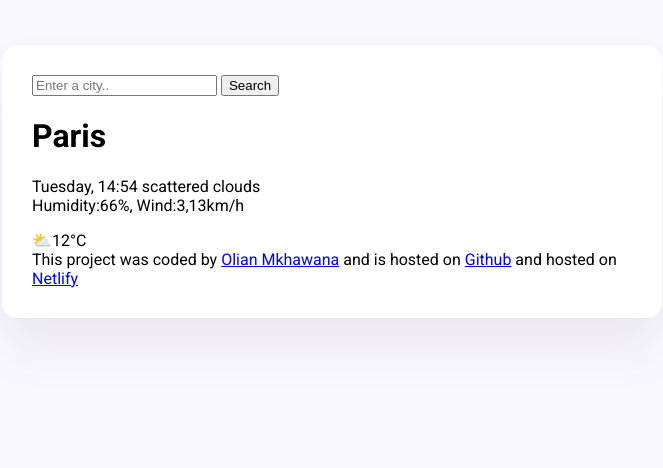
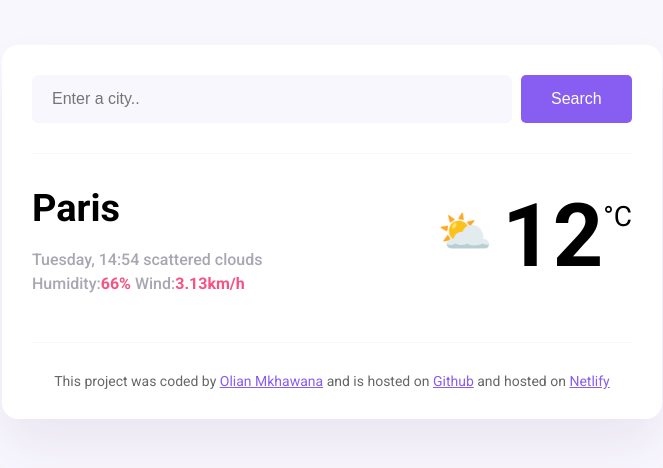
Before and after one commit to Olian741/my-weather-forecast, a plain HTML site: page index.html in a window 1280 px wide. Shown: the whole page, without its empty margins (308-971 px from the left). Drawn offline with Linux system fonts and the light colour scheme.

Commit message:
Added basic CSS

```diff
--- a/index.html
+++ b/index.html
@@ -1,43 +1,63 @@
 <!DOCTYPE html>
 <html lang="en">
   <head>
-    <meta charset="UTF-8">
-    <meta name="viewport" content="width=device-width, initial-scale=1.0">
-    <link rel="stylesheet" href="src/style.css">
-    <link rel="preconnect" href="https://fonts.googleapis.com">
-<link rel="preconnect" href="https://fonts.gstatic.com" crossorigin>
-<link href="https://fonts.googleapis.com/css2?family=Roboto:ital,wght@0,100;0,300;0,400;0,500;0,700;0,900;1,100;1,300;1,400;1,500;1,700;1,900&display=swap" rel="stylesheet">
+    <meta charset="UTF-8" />
+    <meta name="viewport" content="width=device-width, initial-scale=1.0" />
+    <link rel="stylesheet" href="src/style.css" />
+    <link rel="preconnect" href="https://fonts.googleapis.com" />
+    <link rel="preconnect" href="https://fonts.gstatic.com" crossorigin />
+    <link
+      href="https://fonts.googleapis.com/css2?family=Roboto:ital,wght@0,100;0,300;0,400;0,500;0,700;0,900;1,100;1,300;1,400;1,500;1,700;1,900&display=swap"
+      rel="stylesheet"
+    />
     <title>My weather App</title>
   </head>
   <body>
     <div class="weather-app">
       <header>
-        <form>
-            <input type="search" placeholder="Enter a city.." required />
-            <input type="submit" value="Search" />
+        <form class="search-form">
+          <input
+            type="search"
+            placeholder="Enter a city.."
+            required
+            class="search-form-input"
+          />
+          <input type="submit" value="Search" class="search-form-button" />
         </form>
       </header>
       <main>
+        <div class="weather-app-data">
           <div>
-    <h1>
-        Paris
-    </h1>
-    <p>
+            <h1 class="weather-app-city">Paris</h1>
+            <p class="weather-app-details">
               Tuesday, 14:54 scattered clouds
               <br />
-        Humidity:66%, Wind:3,13km/h
+              Humidity:<strong>66%</strong> Wind:<strong>3.13km/h</strong>
             </p>
           </div>
-        <div>⛅12°C</div>
+          <div class="weather-app-temperature-container">
+            <div class="weather-app-icon">⛅</div>
+            <div class="weather-app-temperature">12</div>
+            <div class="weather-app-unit">°C</div>
+          </div>
+
+        </div>
       </main>
+
       <footer>
         This project was coded by
-    <a href="https://github.com/Olian741" target="_blank">Olian Mkhawana</a> and is hosted on
-    <a href="https://github.com/Olian741/my-weather-forecast" target="_blank">Github</a> and hosted on
-    <a href="https://olian-weather-app.netlify.app/" target="_blank"> Netlify</a>
-
+        <a href="https://github.com/Olian741" target="_blank">Olian Mkhawana</a>
+        and is hosted on
+        <a
+          href="https://github.com/Olian741/my-weather-forecast"
+          target="_blank"
+          >Github</a
+        >
+        and hosted on
+        <a href="https://olian-weather-app.netlify.app/" target="_blank">
+          Netlify</a
+        >
       </footer>
     </div>
-
   </body>
 </html>
--- a/src/style.css
+++ b/src/style.css
@@ -1,14 +1,84 @@
-body{
-    background:#f9f7fe;
+body {
+  background: #f9f7fe;
   font-family: "Roboto", sans-serif;
   font-weight: 400;
   font-style: normal;
 }
-.weather-app{
-    background:white;
-    max-width: 600px;
-    margin: 45px auto;
-    box-shadow: 0 30px 50px rgba(65, 50, 100,0.08);
-    border-radius: 16px;
-    padding: 30px;
+a {
+  color: #885df1;
 }
+.weather-app-city {
+  margin: 0;
+  font-size: 38px;
+  line-height: 48px;
+}
+.weather-app-details {
+  font-size: 16px;
+  color: rgba(39, 33, 66, 0.4);
+  line-height: 24px;
+  font-weight: 500;
+}
+
+.weather-app-details strong {
+  color: #f65282;
+}
+.weather-app-temperature-container {
+  display: flex;
+}
+.weather-app-temperature{
+    font-size:88px;
+    margin-left: 10px;
+    font-weight: bold;
+}
+.weather-app-icon{
+    font-size: 44px;
+    margin-top: 22px;
+
+}
+.weather-app-unit{
+    margin-top: 16px;
+    font-size: 28px;
+}
+.weather-app {
+  background: white;
+  max-width: 600px;
+  margin: 45px auto;
+  box-shadow: 0 30px 50px rgba(65, 50, 100, 0.08);
+  border-radius: 16px;
+  padding: 30px;
+}
+header {
+  border-bottom: 1px solid #f9f7fe;
+  padding: 0 0 30px 0;
+}
+.search-form-input {
+  background: #f9f7fe;
+  border: none;
+  border-radius: 6px;
+  width: 80%;
+  font-size: 16px;
+  padding: 15px 20px;
+}
+.search-form-button {
+  background: #885df1;
+  padding: 15px 30px;
+  border: none;
+  font-size: 16px;
+  margin-left: 5px;
+  border-radius: 5px;
+  color: white;
+}
+main {
+  padding: 30px 0;
+}
+.weather-app-data {
+  display: flex;
+  justify-content: space-between;
+}
+footer {
+  border-top: 1px solid #f9f7fe;
+  padding: 30px 0 0 0;
+  text-align: center;
+  font-size: 14px;
+  color: rgba(0, 0, 0, 0.6);
+}
```
Lines whose indentation alone changed are shown as unchanged.
